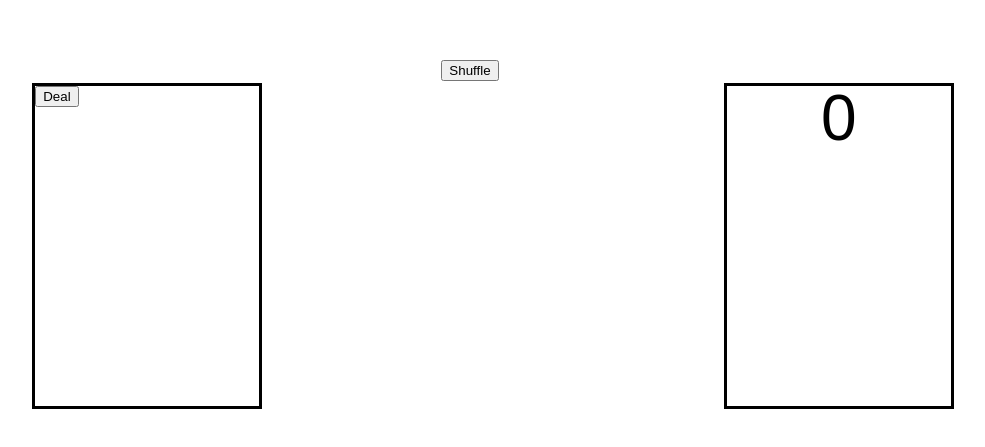
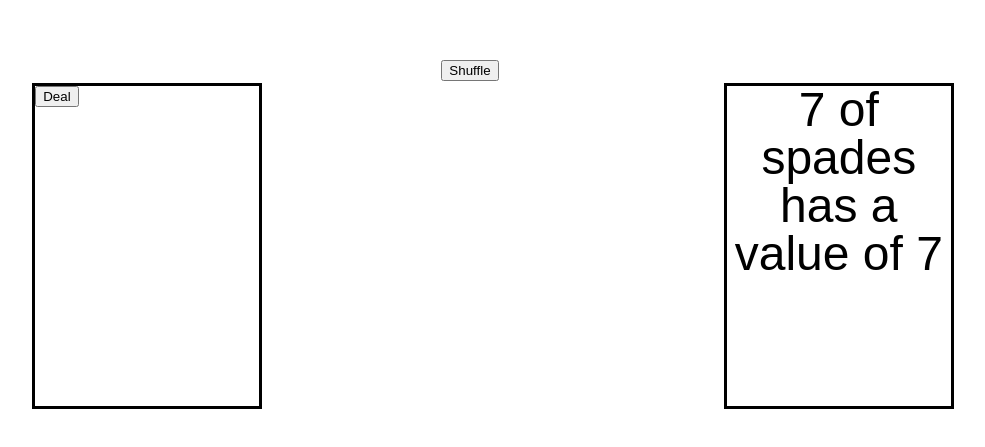
Before and after one commit to hjohnson120/cards, a website: page public/index.html in a window 1280 px wide. Shown: the part 119-566 px from the top of the page, without its empty margins (170-1155 px from the left). Drawn offline with Linux system fonts and the light colour scheme.

Commit message:
starting game

```diff
--- a/public/main.js
+++ b/public/main.js
@@ -15,6 +15,8 @@ const faces = [
   { rank: 'king', value: 10 }
 ]
 
+const playerHand = []
+const dealerHand = []
 const deck = []
 
 const createDeck = () => {
@@ -43,7 +45,7 @@ const shuffle = () => {
   console.log(deck)
 }
 
-const dealCard = () => {
+const dealOneCardToPlayer = () => {
   const firstCard = deck[0]
   console.log(firstCard)
   document.querySelector('.card-front').textContent =
@@ -54,6 +56,12 @@ const dealCard = () => {
     firstCard.value
 }
 
-document.addEventListener('DOMContentLoaded', createDeck)
+const main = () => {
+  createDeck()
+  shuffle()
+  dealOneCardToPlayer()
+}
+
+document.addEventListener('DOMContentLoaded', main)
 document.querySelector('.shuffle').addEventListener('click', shuffle)
-document.querySelector('.deal').addEventListener('click', dealCard)
+document.querySelector('.deal').addEventListener('click', dealOneCardToPlayer)
--- a/public/screen.css
+++ b/public/screen.css
@@ -23,5 +23,5 @@ body {
 
 .card-front {
   text-align: center;
-  font-size: 4rem;
+  font-size: 3rem;
 }
```
Also changed, not shown: public/notes.md (+2 -2 lines).
